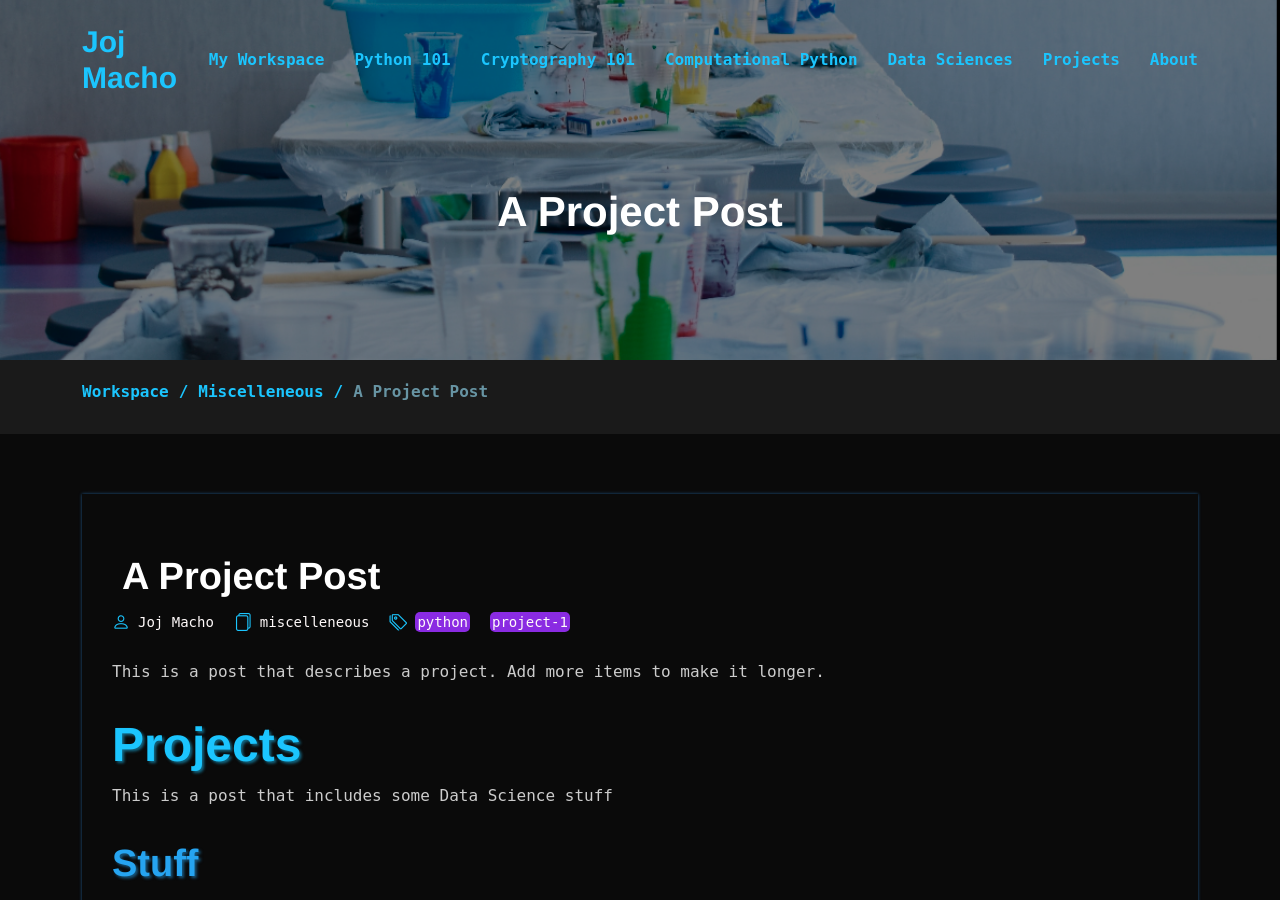
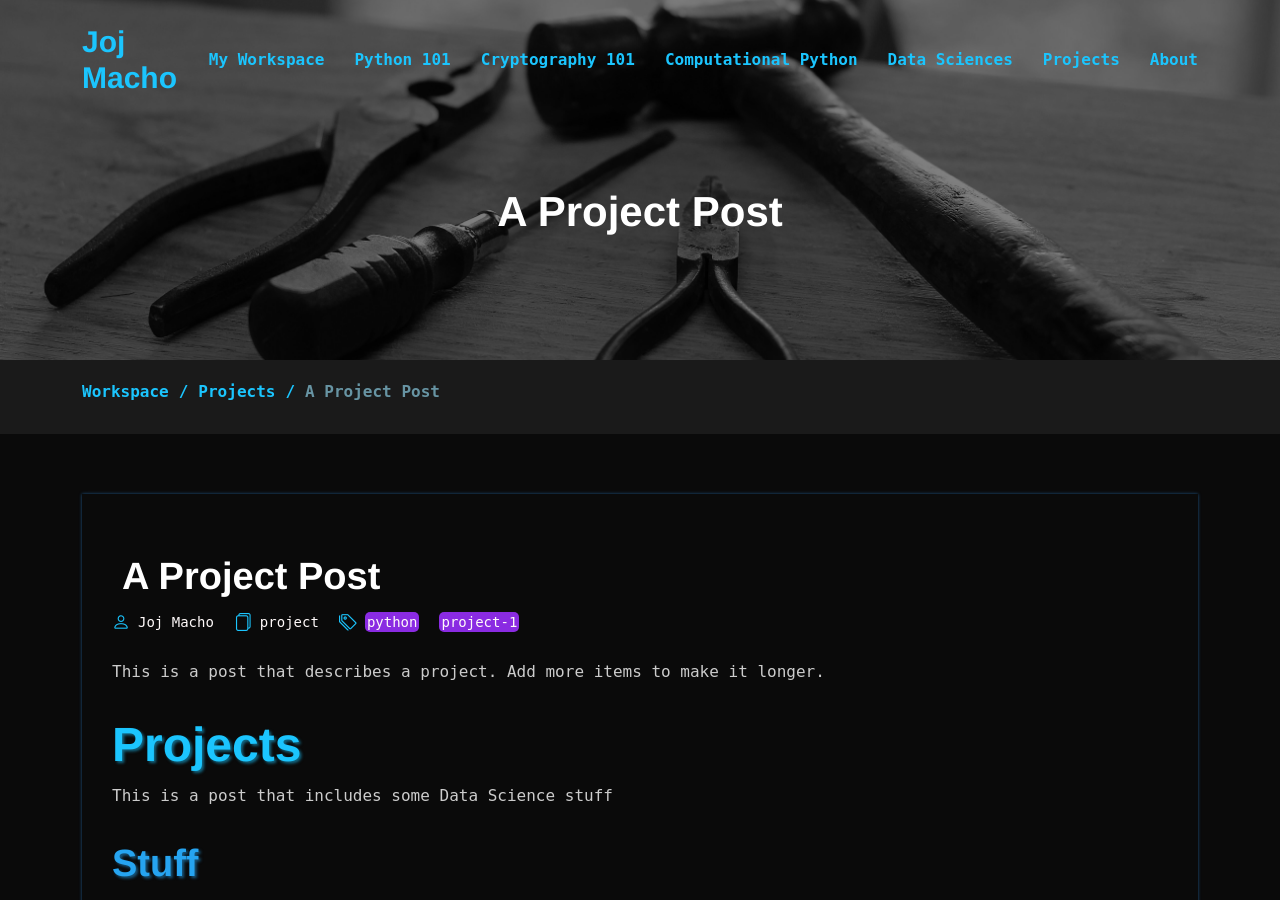
Before and after one commit to joj-macho/joj-macho.github.io, a Jekyll site: the page built from _posts/2023-01-06-a-project-post.md, in a window 1280 px wide and 900 px high. Built offline with Jekyll 4.4.1, drawn with Linux system fonts in a browser that asks for light colours.

```diff
--- a/_posts/2023-01-06-a-project-post.md
+++ b/_posts/2023-01-06-a-project-post.md
@@ -2,7 +2,7 @@
 layout: post
 title: "A Project Post"
 tags: "python project-1"
-category: "miscelleneous"
+category: "project"
 ---
 
 This is a post that describes a project. Add more items to make it longer.
--- a/workspace/cryptography.html
+++ b/workspace/cryptography.html
@@ -97,7 +97,7 @@ permalink: /workspace/cryptography
                 <div class="category-item  position-relative">
                     <h3>Caesar Cipher</h3>
                     <p>Learn about one of the earliest and simplest substitution ciphers, the Caesar cipher, and how it operates.</p>
-                    <a href="#" class="readmore stretched-link">Read more <i class="bi bi-arrow-right"></i></a>
+                    <a href="/workspace/cryptography-101/caesar-cipher" class="readmore stretched-link">Read more <i class="bi bi-arrow-right"></i></a>
                 </div>
             </div><!-- End Category Item -->
 
@@ -105,7 +105,7 @@ permalink: /workspace/cryptography
                 <div class="category-item position-relative">
                     <h3>Atbash Cipher</h3>
                     <p>Understand the Atbash cipher, a simple substitution cipher, and how it works to encrypt messages.</p>
-                    <a href="#" class="readmore stretched-link">Read more <i class="bi bi-arrow-right"></i></a>
+                    <a href="/workspace/cryptography-101/atbash-cipher" class="readmore stretched-link">Read more <i class="bi bi-arrow-right"></i></a>
                 </div>
             </div><!-- End Category Item -->
 
```
